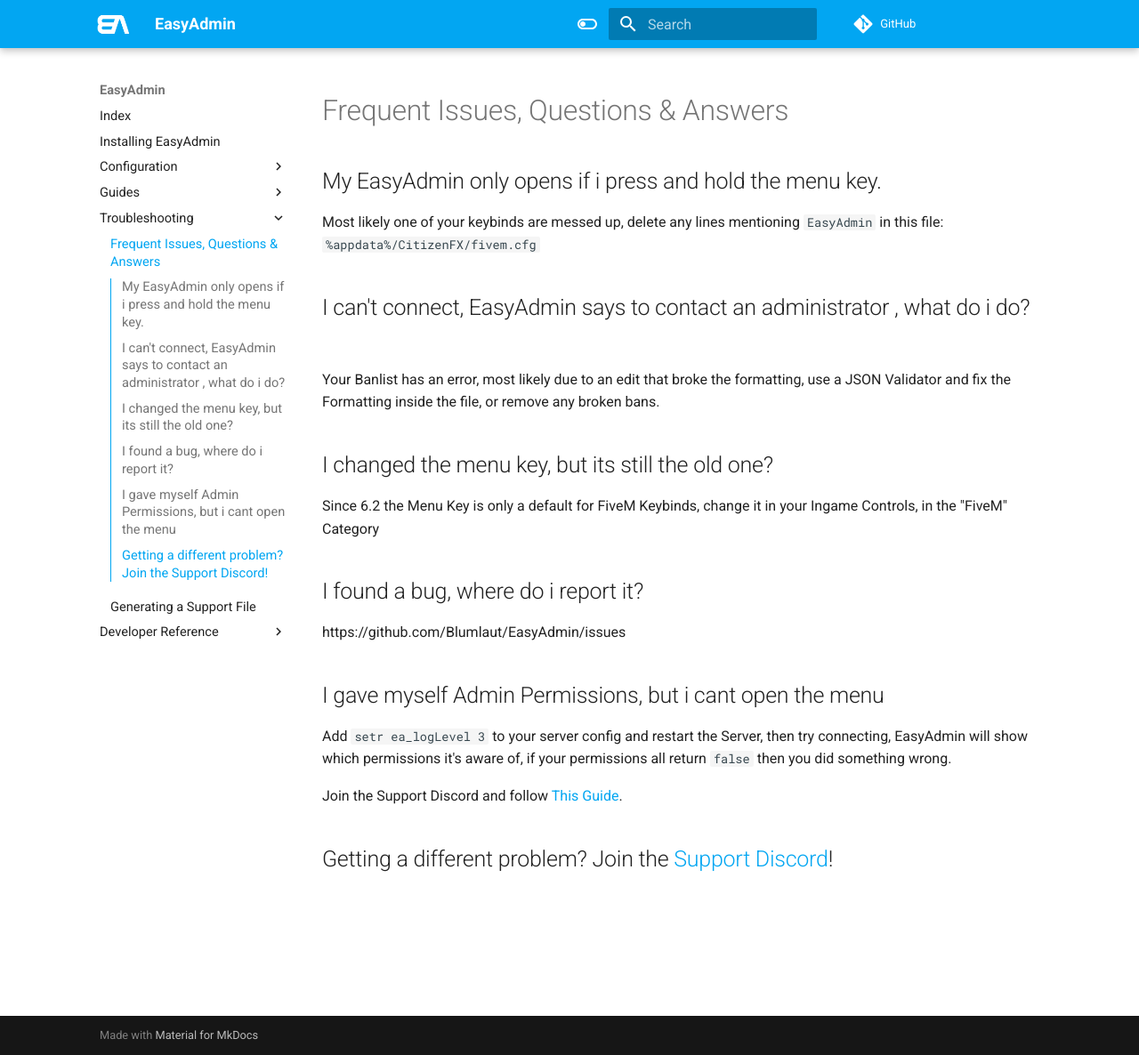
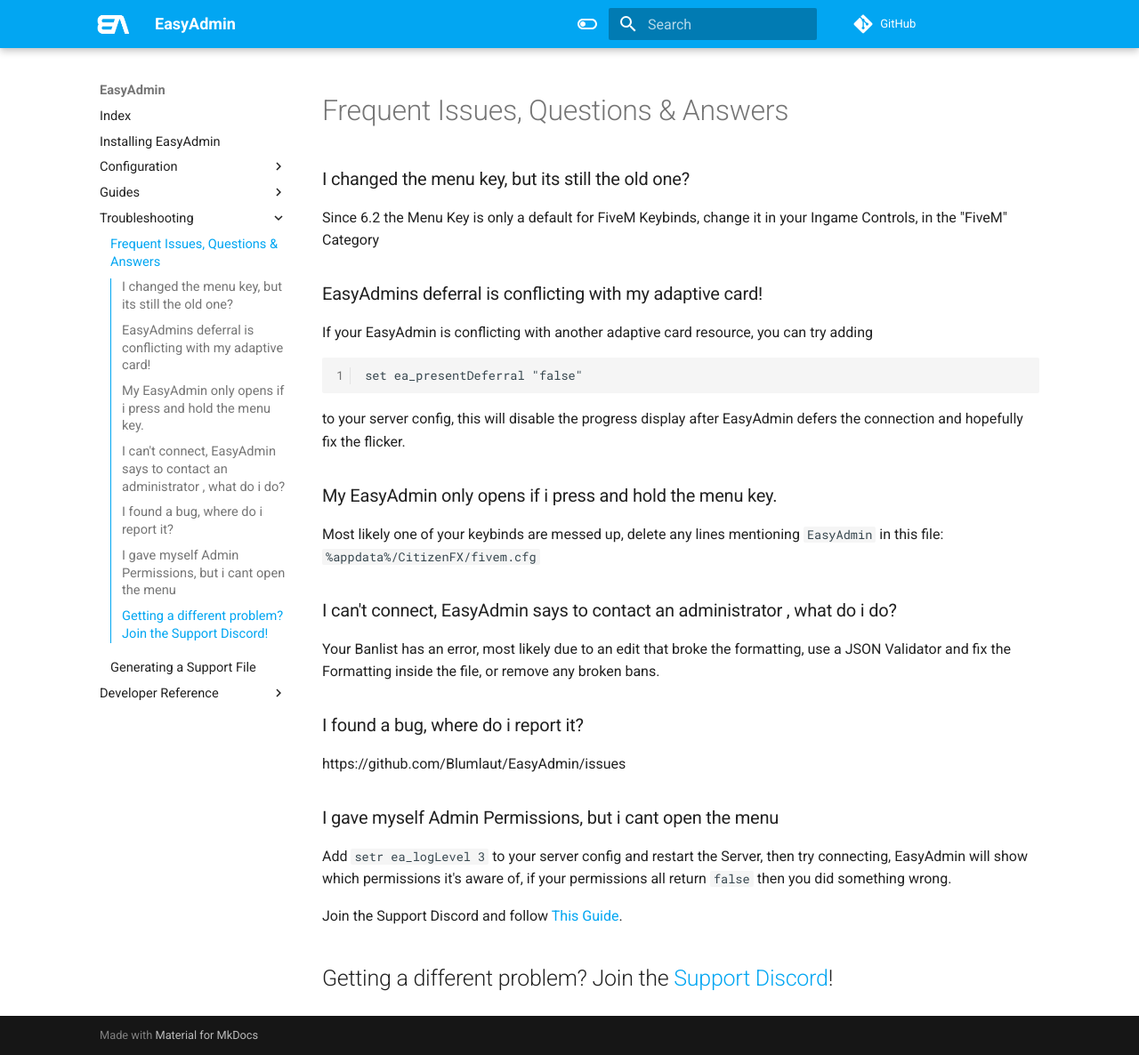
Before and after one commit to Blumlaut/EasyAdmin-docs, an MkDocs documentation site: the page built from docs/troubleshooting.md, in a window 1280 px wide and 1186 px high. Shown: the whole window at 89% size. Built offline with MkDocs 1.6.1 and Material for MkDocs 9.7.7, drawn with Linux system fonts in a browser that asks for light colours; comment, search, counter and statistics services are not loaded.

Commit message:
Update troubleshooting.md

````diff
--- a/docs/troubleshooting.md
+++ b/docs/troubleshooting.md
@@ -1,23 +1,31 @@
 # Frequent Issues, Questions & Answers
 
+### I changed the menu key, but its still the old one?
 
-## My EasyAdmin only opens if i press and hold the menu key.
+Since 6.2 the Menu Key is only a default for FiveM Keybinds, change it in your Ingame Controls, in the "FiveM" Category
+
+### EasyAdmins deferral is conflicting with my adaptive card!
+
+If your EasyAdmin is conflicting with another adaptive card resource, you can try adding
+```
+set ea_presentDeferral "false"
+```
+to your server config, this will disable the progress display after EasyAdmin defers the connection and hopefully fix the flicker.
+
+### My EasyAdmin only opens if i press and hold the menu key.
 
 Most likely one of your keybinds are messed up, delete any lines mentioning `EasyAdmin` in this file: `%appdata%/CitizenFX/fivem.cfg`
 
-## I can't connect, EasyAdmin says to contact an administrator , what do i do?
+### I can't connect, EasyAdmin says to contact an administrator , what do i do?
 
 Your Banlist has an error, most likely due to an edit that broke the formatting, use a JSON Validator and fix the Formatting inside the file, or remove any broken bans.
 
-## I changed the menu key, but its still the old one?
 
-Since 6.2 the Menu Key is only a default for FiveM Keybinds, change it in your Ingame Controls, in the "FiveM" Category
-
-## I found a bug, where do i report it?
+### I found a bug, where do i report it?
 
 https://github.com/Blumlaut/EasyAdmin/issues
 
-## I gave myself Admin Permissions, but i cant open the menu
+### I gave myself Admin Permissions, but i cant open the menu
 
 Add `setr ea_logLevel 3` to your server config and restart the Server, then try connecting, EasyAdmin will show which permissions it's aware of, if your permissions all return `false` then you did something wrong.
 
````
